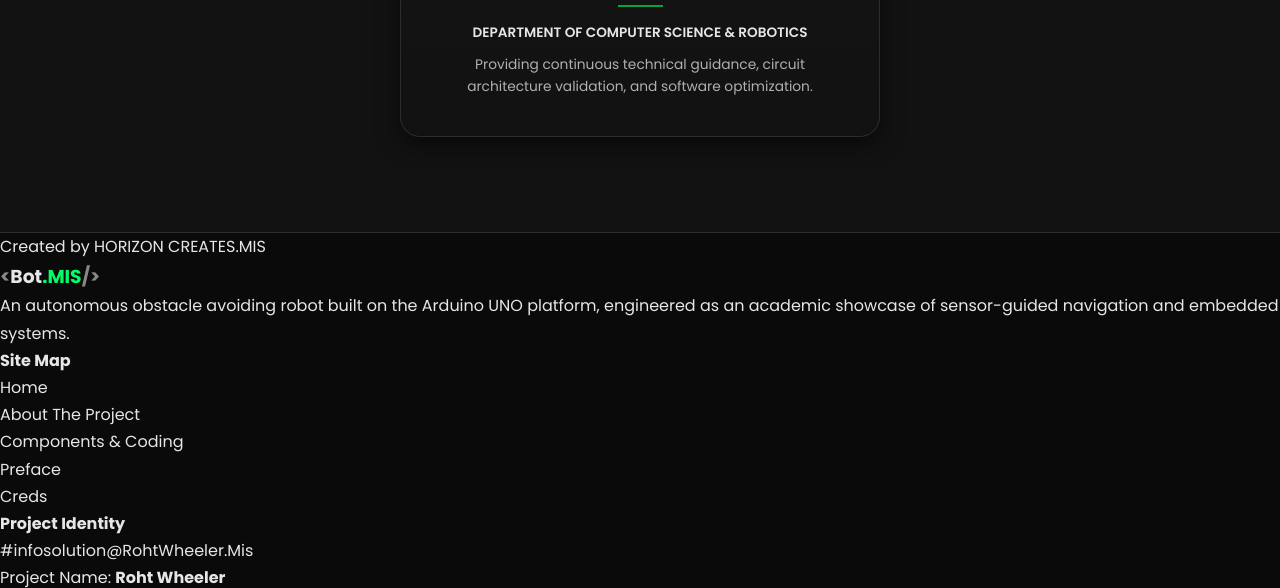
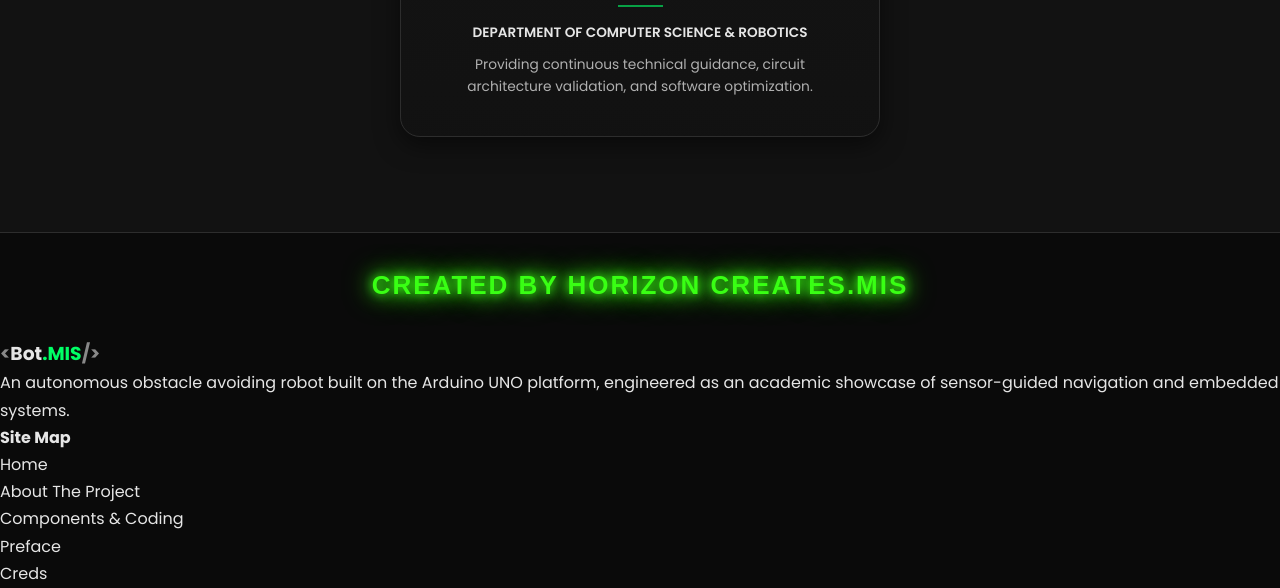
Before and after one commit to pratimask2021996-alt/roht-wheeler-bot, a Flask app: page /creds in a window 1280 px wide. Shown: the part 3772-4360 px from the top of the page. Run offline with Flask 3, Linux system fonts and the light colour scheme.

Commit message:
Add credits section styles to style.css

```diff
--- a/static/css/style.css
+++ b/static/css/style.css
@@ -910,3 +910,23 @@ ul {
 
 /* Credits Section */
 .credits-section-wrap { background: var(--color-bg-2); }
+.credit-container {
+  width: 100%;
+  display: flex;
+  justify-content: center;
+  align-items: center;
+  padding: 30px 0;
+  margin-top: auto;
+}
+
+.credit-text {
+  color: #39FF14 !important;
+  font-size: 26px !important;
+  font-weight: 800 !important;
+  font-family: 'Arial', sans-serif !important;
+  text-align: center !important;
+  text-transform: uppercase;
+  letter-spacing: 2px;
+  text-shadow: 0 0 10px #39FF14, 0 0 20px #39FF14, 0 0 30px #39FF14 !important;
+  margin: 0 !important;
+}
```
